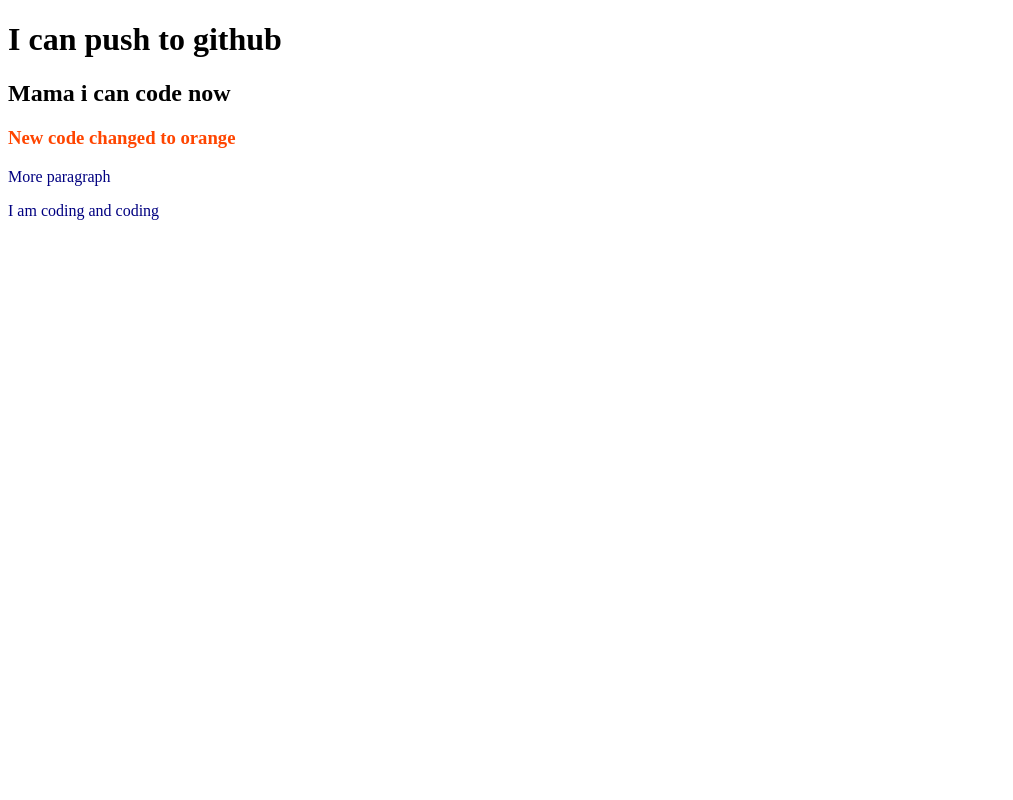
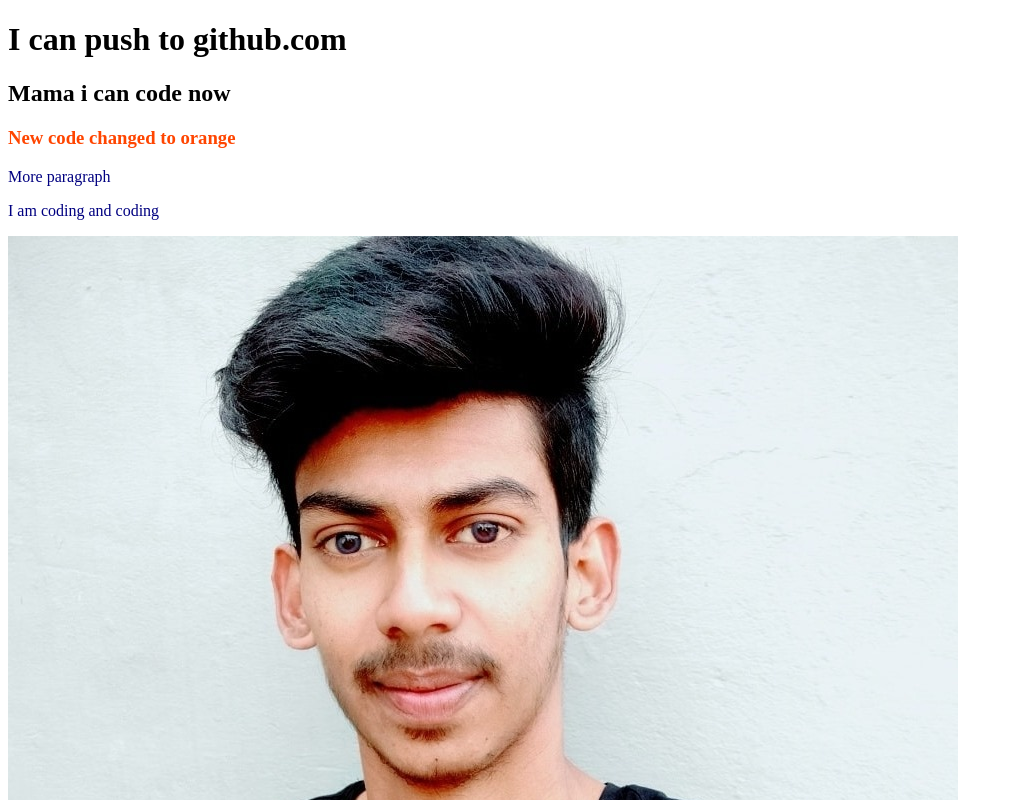
Before and after one commit to MdTarekRahmanChowdhuryOisharja/my-second-repo, a plain HTML site: page index.html in a window 1280 px wide. Shown: the top 800 px of the page, without its empty margins (0-1013 px from the left). Drawn offline with Linux system fonts and the light colour scheme.

Commit message:
Image added

```diff
--- a/index.html
+++ b/index.html
@@ -8,10 +8,11 @@
     <link rel="stylesheet" href="style.css">
 </head>
 <body>
-      <h1>I can push to github</h1>
+      <h1>I can push to github.com</h1>
       <h2>Mama i can code now</h2>
       <h3>New code changed to orange</h3>
       <p>More paragraph</p>
       <p>I am coding and coding</p>
+      <img src="2.jpg" alt="">
 </body>
 </html>
```
Also changed, not shown: 1.jpg (added), 2.jpg (added), 3.jpg (added).
